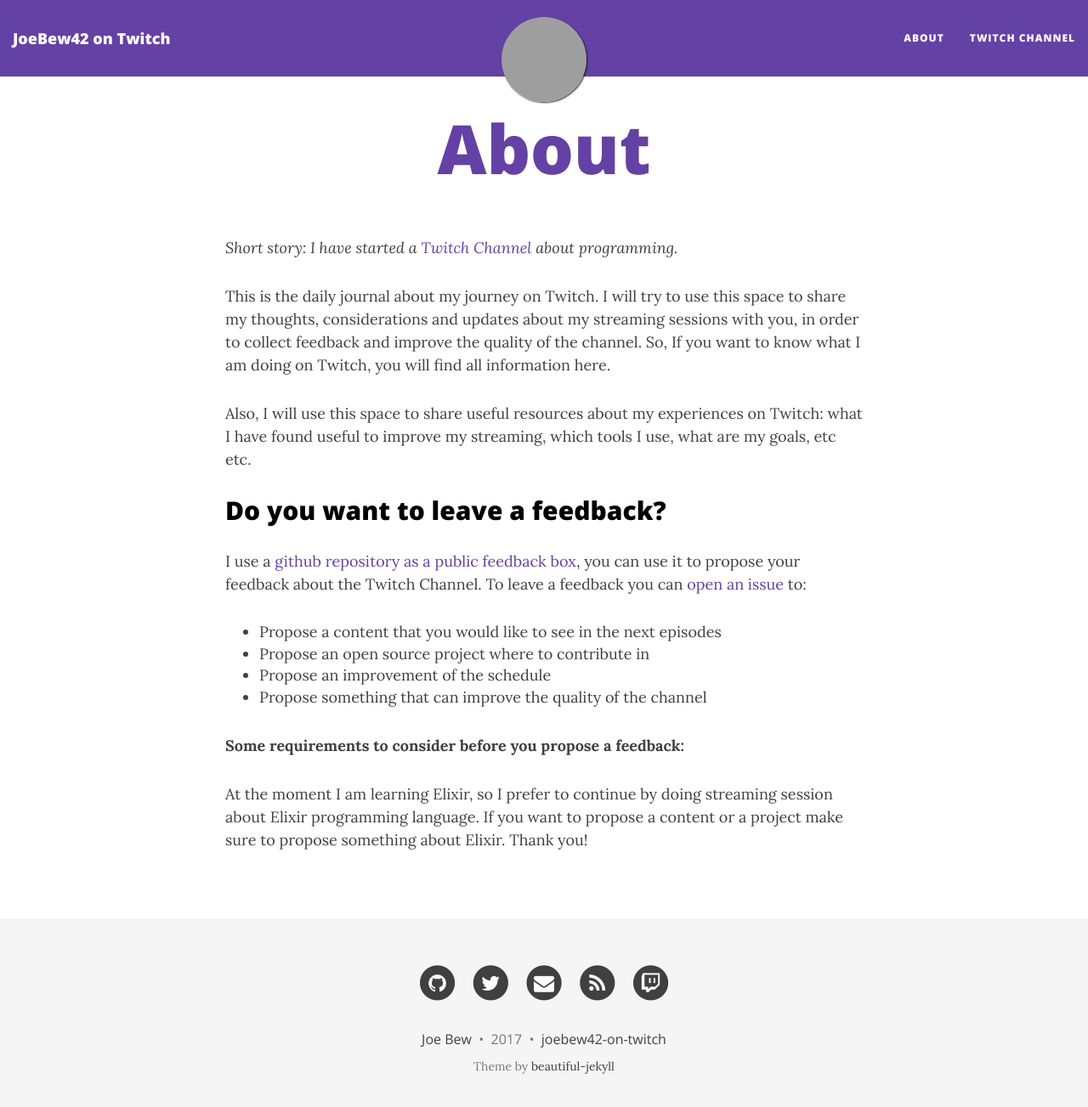
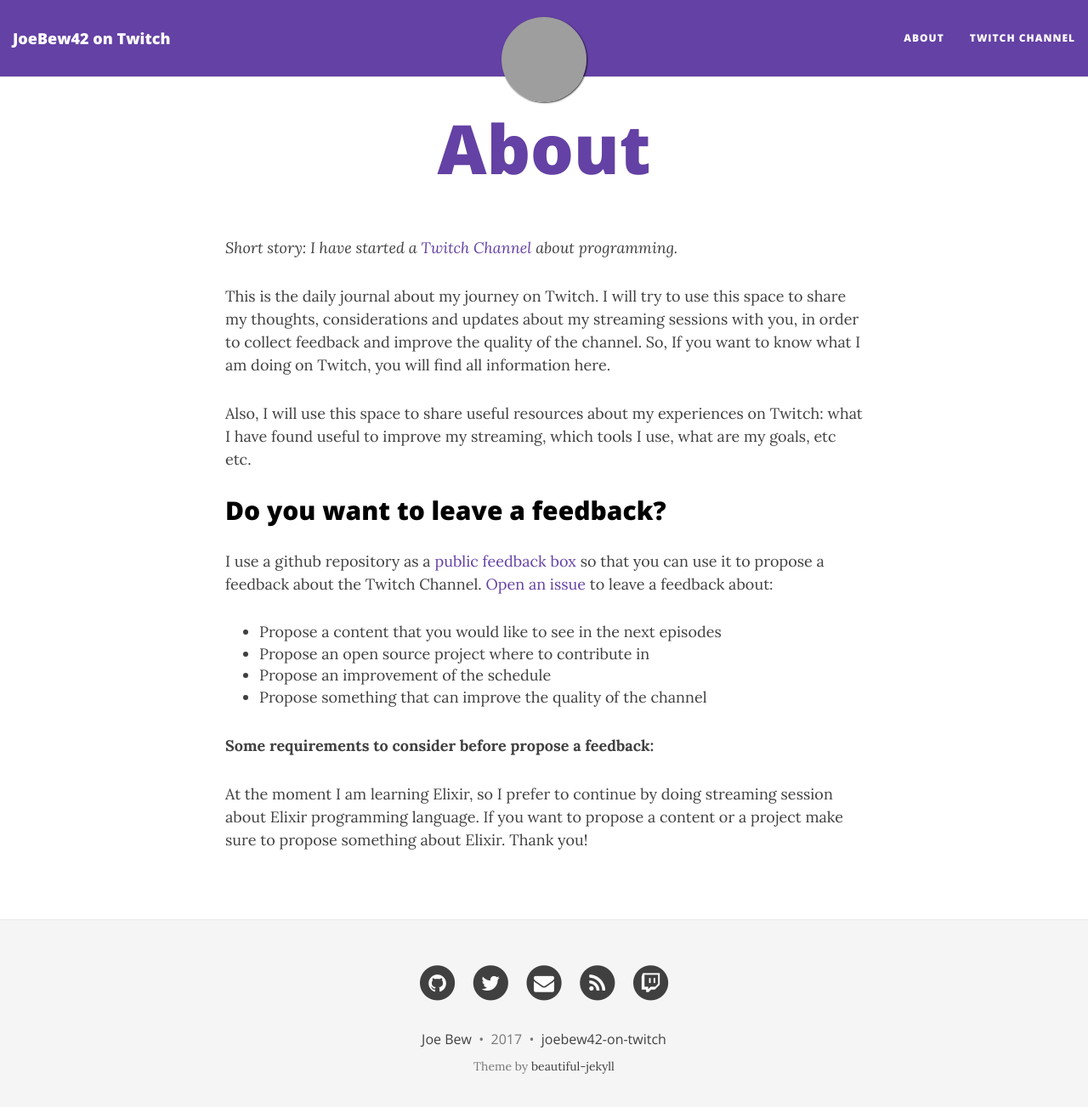
Before and after one commit to joebew42/twitch, a Jekyll site: the page built from docs/about.md, in a window 1280 px wide and 1316 px high. Shown: the top 1303 px of the window at 85% size. Built offline with Jekyll 4.4.1, drawn with Linux system fonts in a browser that asks for light colours; nearby versions of some CDN libraries; grey boxes are pictures that could not be loaded.

Commit message:
Update about.md

```diff
--- a/docs/about.md
+++ b/docs/about.md
@@ -12,13 +12,13 @@
 
 ## Do you want to leave a feedback?
 
-I use a [github repository as a public feedback box](https://github.com/joebew42/twitch), you can use it to propose your feedback about the Twitch Channel. To leave a feedback you can [open an issue](https://github.com/joebew42/twitch/issues) to:
+I use a github repository as a [public feedback box](https://github.com/joebew42/twitch) so that you can use it to propose a feedback about the Twitch Channel. [Open an issue](https://github.com/joebew42/twitch/issues) to leave a feedback about:
 
 - Propose a content that you would like to see in the next episodes
 - Propose an open source project where to contribute in
 - Propose an improvement of the schedule
 - Propose something that can improve the quality of the channel
 
-**Some requirements to consider before you propose a feedback:**
+**Some requirements to consider before propose a feedback:**
 
 At the moment I am learning Elixir, so I prefer to continue by doing streaming session about Elixir programming language. If you want to propose a content or a project make sure to propose something about Elixir. Thank you!
```
